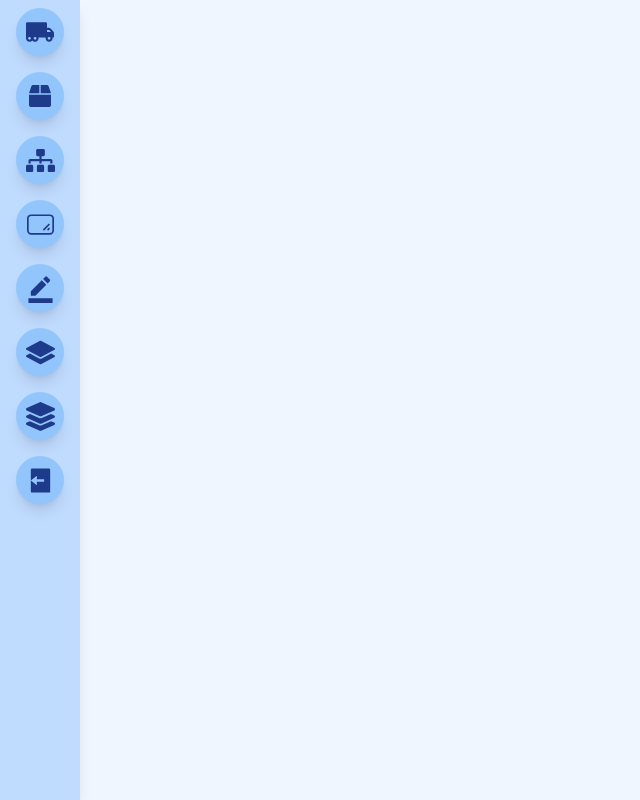
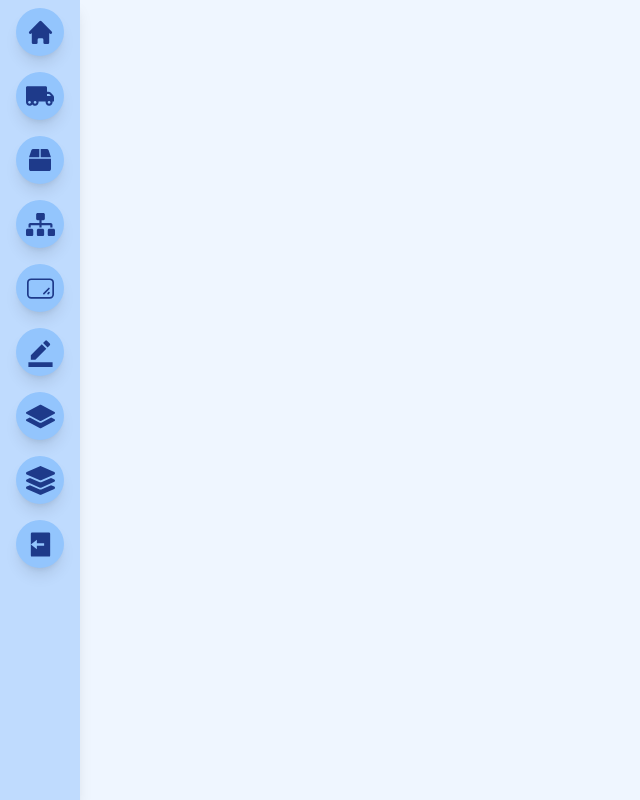
Before and after one commit to rafaccho/amora-mel-frontend, a React (Create React App) app: page /app in a window 1280 px wide. Shown: the whole page, without its empty margins (0-640 px from the left). Built offline with nearby package versions, Linux system fonts and the light colour scheme.

Commit message:
Adição da home no menu bar

```diff
--- a/src/componentes/MenuBar/index.tsx
+++ b/src/componentes/MenuBar/index.tsx
@@ -14,7 +14,7 @@ import { DEFAULT_TOAST_CONFIG } from '../../constantes';
 
 export const MenuBar = () => (
   <div className="sticky lg:absolute bottom-0 lg:top-0 flex lg:flex-col lg:left-0 h-18 w-full lg:h-screen lg:w-20 bg-blue-200 text-white shadow-lg px-3 lg:px-0">
-      {/* <SideBarIcon to='/app/' text='Home' icon={<HiHome size="29" />} /> */}
+      <SideBarIcon to='/app/' text='Home' icon={<HiHome size="29" />} />
       <SideBarIcon to='/app/fornecedores/' text='Fornecedores' icon={<FaTruckMoving size="28" />} />
       <SideBarIcon to='/app/produtos/' text='Produtos' icon={<FaBox size="22" />} />
       <SideBarIcon to='/app/estoques/' text='Estoque' icon={<FaSitemap size="29" />} />
```
